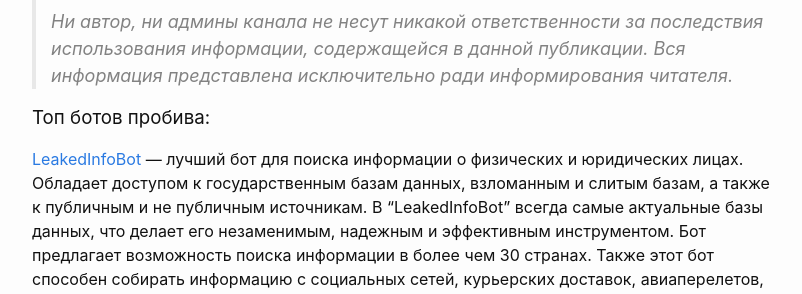
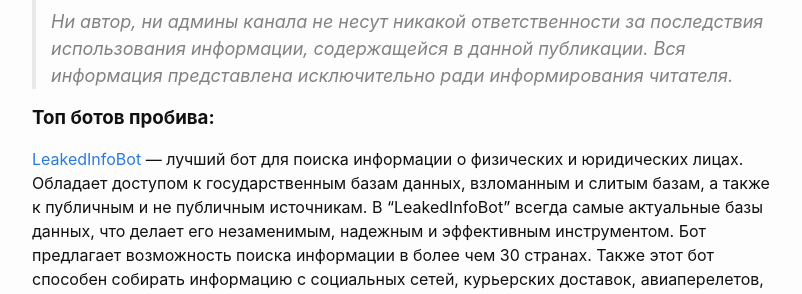
Before and after one commit to PROBIVBOTS/PROBIVBOTS.github.io, a Jekyll site: the page built from index.md, in a window 1280 px wide. Shown: the part 854-1148 px from the top of the page, without its empty margins (238-1040 px from the left). Built offline with Jekyll 4.4.1, drawn with Linux system fonts in a browser that asks for light colours.

```diff
--- a/index.md
+++ b/index.md
@@ -13,7 +13,7 @@ title: Боты для пробива и деанона
 >
 > Ни автор, ни админы канала не несут никакой ответственности за последствия использования информации, содержащейся в данной публикации. Вся информация представлена исключительно ради информирования читателя.
 
-### Топ ботов пробива:
+### **Топ ботов пробива:**
 
 [LeakedInfoBot](https://bit.ly/3TBrM88) — лучший бот для поиска информации о физических и юридических лицах. Обладает доступом к государственным базам данных, взломанным и слитым базам, а также к публичным и не публичным источникам. В “LeakedInfoBot” всегда самые актуальные базы данных, что делает его незаменимым, надежным и эффективным инструментом. Бот предлагает возможность поиска информации в более чем 30 странах. Также этот бот способен собирать информацию с социальных сетей, курьерских доставок, авиаперелетов, страховых компаний и многих других мест. Все вышеперечисленное дает ему возможность предоставлять вам наибольшее количество данных о вашей цели.
 
@@ -53,7 +53,7 @@ title: Боты для пробива и деанона
 
 ---
 
-### Информация по номерам телефонов:
+### **Информация по номерам телефонов:**
 
 [GetContact](https://bit.ly/3YbQmz2) — бот для поиска информации о том, как номер телефона записан в контактах, предоставляющий бесплатные поиски.
 
@@ -67,7 +67,7 @@ title: Боты для пробива и деанона
 
 ---
 
-### Пробив ID и аккаунтов Телеграмм:
+### **Пробив ID и аккаунтов Телеграмм:**
 
 [FunstatBot](https://bit.ly/3Sck2Z5) — обладает широким функционалом. Может получить информацию о истории изменений ID, находит сообщения в чатах, а также обнаруживает телефонные номера и банковские карты. Бот отслеживает активность пользователей, анализирует их текстовые сообщения, определяет возраст и предпочтения, а также находит адреса электронной почты. Кроме того, бот предоставляет информацию о чатах, в которых состоит пользователь, определяет его любимый чат и проводит анализ его сообщений.
 
@@ -103,7 +103,7 @@ title: Боты для пробива и деанона
 
 ---
 
-### Деанон пользователей ВКонтакте:
+### **Деанон пользователей ВКонтакте:**
 
 [VKHistoryRobot](https://t.me/VKHistoryRobot) — бесплатный бот который поможет вам посмотреть, как профиль ВКонтакте выглядел в прошлом. Благодаря этому сервису вы сможете увидеть, как менялась ваша или чужая страница со временем.
 
@@ -129,7 +129,7 @@ title: Боты для пробива и деанона
 
 ---
 
-### Автоботы пробьют VIN, модель, марку и СТС.
+### **Автоботы пробьют VIN, модель, марку и СТС.**
 
 [AVinfoBot](https://bit.ly/4cQjmS2) — это один из самых известных ботов, предоставляющих услуги проверки истории подержанного автомобиля. Бот осуществляет проверку по госномеру, VIN и даже телефону продавца. Он позволяет получить важную информацию о прошлом автомобиля, такую как данные о регистрации, авариях, кредитах, пробеге и другие существенные сведения. Бот предлагает несколько тарифных планов, начиная от 400 рублей и до 20 000 рублей в год. Выберите подходящий тариф в зависимости от ваших потребностей и получите полный доступ к функционалу бота. Подписка даст вам возможность получать максимально полную и достоверную информацию о проверяемом автомобиле.
 
@@ -145,7 +145,7 @@ title: Боты для пробива и деанона
 
 ---
 
-### Полезные боты:
+### **Полезные боты:**
 
 [WhoisDomBot](https://t.me/WhoisDomBot) — отображает whois-информацию для доменного имени и IP-адреса. Позволяет задать dig + trace запрос о домене.
 
```
